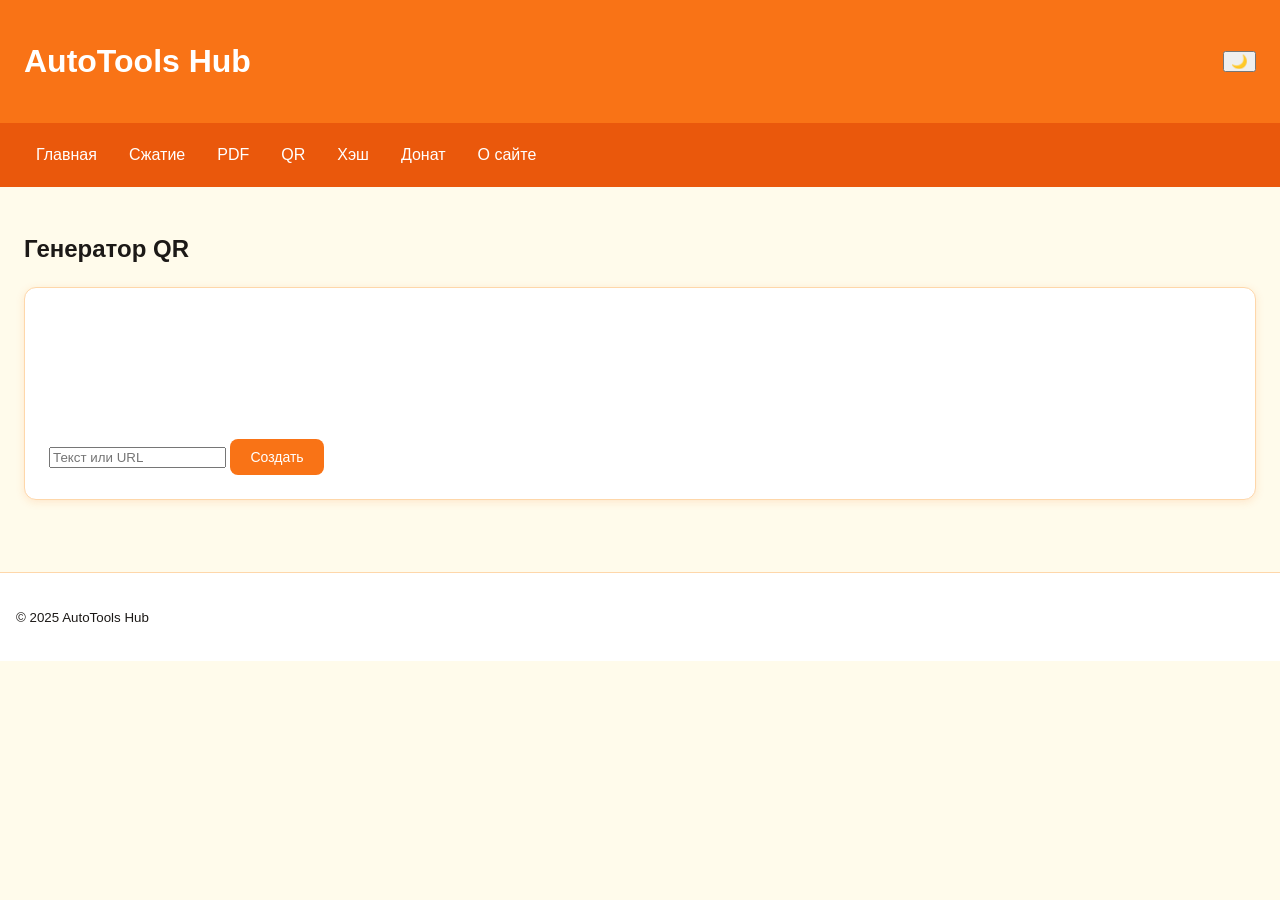
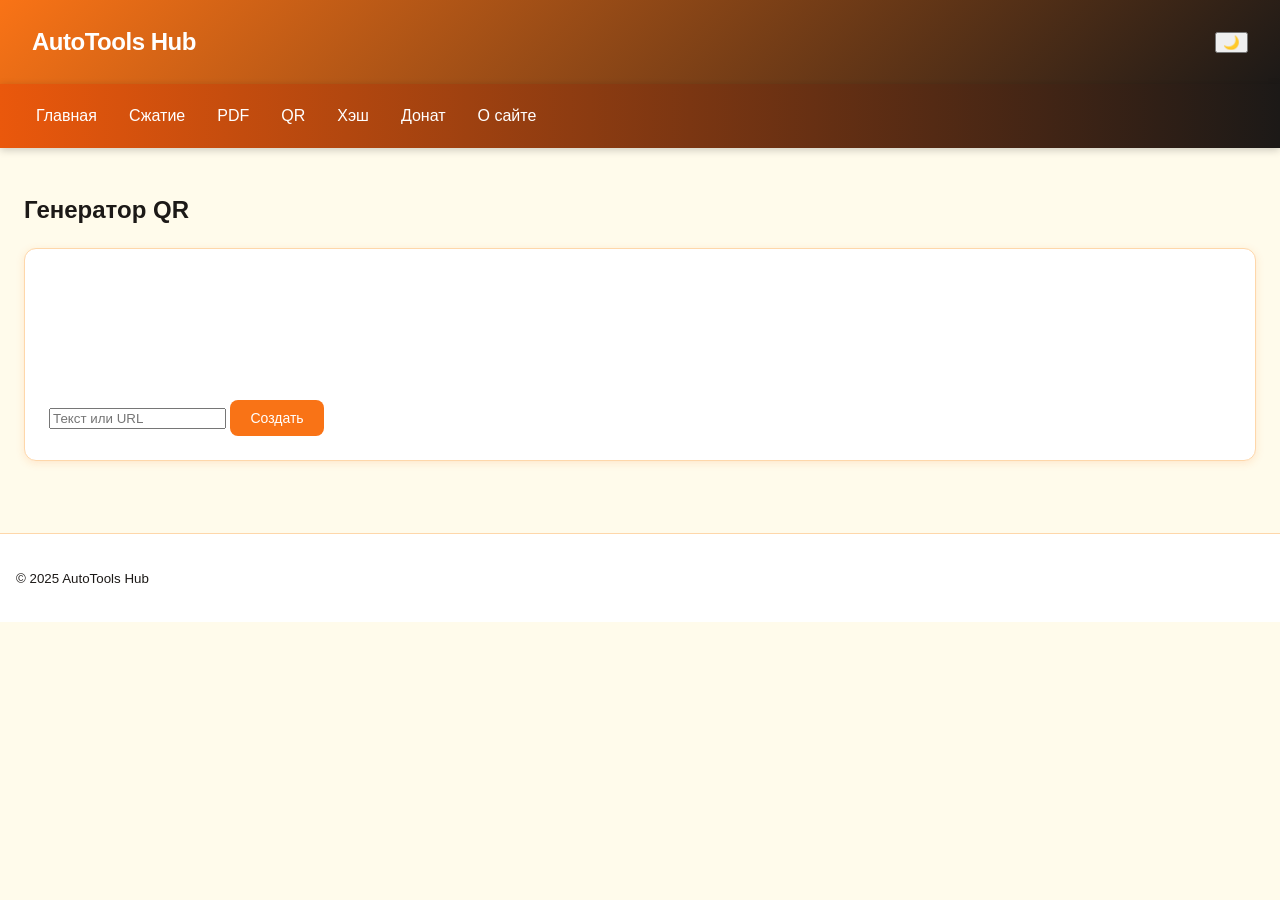

Improve header with orange-to-black gradient and mature styling

--- a/styles.css
+++ b/styles.css
@@ -45,21 +45,30 @@ body {
 
 /* Header and navigation */
 header {
-  background-color: var(--color-primary);
+  background: linear-gradient(135deg, var(--color-primary) 0%, #1c1917 100%);
   color: #ffffff;
-  padding: 1rem 1.5rem;
+  padding: 1.5rem 2rem;
   display: flex;
   justify-content: space-between;
   align-items: center;
+  box-shadow: 0 4px 12px rgba(0, 0, 0, 0.3);
+}
+
+header h1 {
+  margin: 0;
+  font-size: 1.5rem;
+  font-weight: 600;
+  letter-spacing: -0.02em;
 }
 
 nav {
-  background-color: var(--color-nav);
+  background: linear-gradient(90deg, var(--color-nav) 0%, #1c1917 100%);
   color: #ffffff;
   display: flex;
   flex-wrap: wrap;
   padding: 0.75rem 1.5rem;
   gap: 0.5rem;
+  box-shadow: 0 2px 8px rgba(0, 0, 0, 0.2);
 }
 
 nav a {
